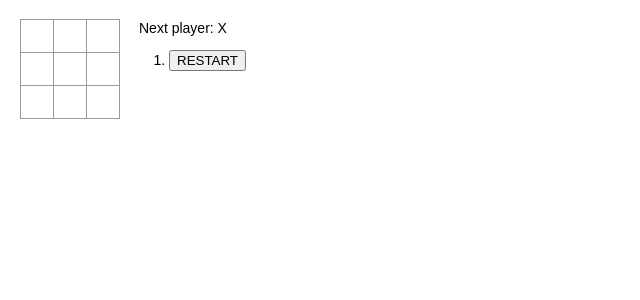
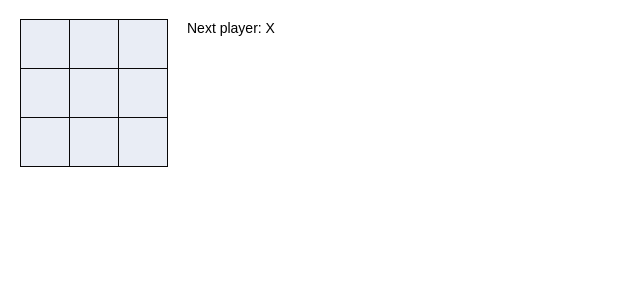
Before and after one commit to raghubgowda/tic-tac-toe-react, a React (Create React App) app: page / in a window 1280 px wide. Shown: the top 300 px of the page, without its empty margins (0-640 px from the left). Built offline with nearby package versions, Linux system fonts and the light colour scheme.

Commit message:
Highlighting the winners

```diff
--- a/src/index.css
+++ b/src/index.css
@@ -18,18 +18,33 @@ ol, ul {
 }
 
 .square {
-  background: #fff;
-  border: 1px solid #999;
+  background: #e9edf5;
+  border: 1px solid #080707;
   float: left;
-  font-size: 24px;
+  font-size: 31px;
   font-weight: bold;
-  line-height: 34px;
-  height: 34px;
+  line-height: 50px;
+  height: 50px;
   margin-right: -1px;
   margin-top: -1px;
   padding: 0;
   text-align: center;
-  width: 34px;
+  width: 50px;
+}
+
+.highlighted {
+  background: #3966c1;
+  border: 1px solid #080707;
+  float: left;
+  font-size: 31px;
+  font-weight: bold;
+  line-height: 50px;
+  height: 50px;
+  margin-right: -1px;
+  margin-top: -1px;
+  padding: 0;
+  text-align: center;
+  width: 50px;
 }
 
 .square:focus {
--- a/src/index.js
+++ b/src/index.js
@@ -3,9 +3,10 @@ import ReactDom from 'react-dom';
 import './index.css';
 
 function Square(props){
+    const className = props.highLight ? 'highlighted' : 'square';
     return(
         <button
-            className="square"
+            className={className}
             onClick={props.updateSquareValue}>
                 {props.value}
         </button>
@@ -14,10 +15,12 @@ function Square(props){
 
 class Board extends React.Component{
     renderSquare(i){
+        const winnerLine = this.props.winnerLine;
         return (
             <Square
                 value={this.props.squares[i]}
                 updateSquareValue= {() => this.props.onClick(i)}
+                highLight={winnerLine && winnerLine.includes(i)}
             />
         );
     }
@@ -79,22 +82,24 @@ class Game extends React.Component{
     render(){
         const history = this.state.history;
         const moves = history.map((step, move) => {
-            const desc = move ?
-            'Go to move #'+move :
-            'RESTART';
-            return(
-                <li key={move}>
-                   <button onClick={ () => this.jumpTo(move)}>{desc}</button>
-                </li>
-            );
+            const desc = move ? 'Go to move #'+move : '';
+            if(desc !== ''){
+                return(
+                    <li key={move}>
+                       <button onClick={ () => this.jumpTo(move)}>{desc}</button>
+                    </li>
+                );
+            }
+            else
+                return null;
         });
         const current = history[this.state.stepNumber];
-        const winner = calculateWinner(current.squares);
+        const winnerLine = calculateWinner(current.squares);
         let status;
-        if (winner && winner != -1) {
-            status = 'Winner: ' + winner;
+        if (winnerLine && winnerLine !== -1) {
+            status = 'Winner: ' + current.squares[winnerLine[0]];
         }
-        else if (winner && winner == -1) {
+        else if (winnerLine && winnerLine === -1) {
             status = 'Match drwan!!!';
         }
         else {
@@ -107,6 +112,7 @@ class Game extends React.Component{
                     <Board
                         squares={current.squares}
                         onClick={(i) => this.handleClick(i)}
+                        winnerLine={winnerLine}
                     />
                 </div>
                 <div className="game-info">
@@ -136,7 +142,7 @@ function calculateWinner(squares) {
     for (let i = 0; i < lines.length; i++) {
       const [a, b, c] = lines[i];
       if (squares[a] && squares[a] === squares[b] && squares[a] === squares[c]) {
-        return squares[a];
+        return lines[i];
       }
     }
     if(squares.includes(null))
```
